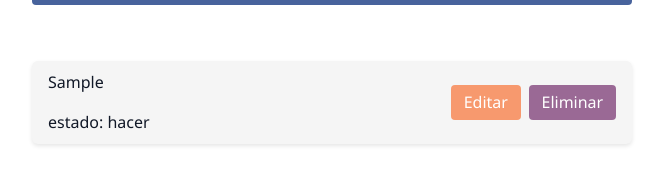
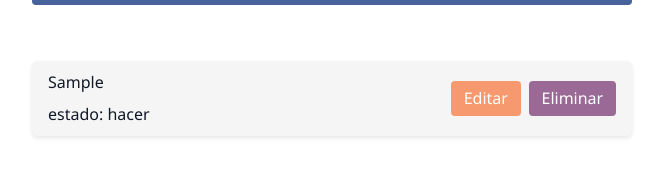
Before and after one commit to ramigalvan/utn-react-lista-tareas, a React (Vite) app: page / in a window 1280 px wide. Both pictures are taken after typing "Sample" into the empty fields and a click on the button "Agregar". Shown: the part 219-403 px from the top of the page, without its empty margins (308-971 px from the left). Built offline with nearby package versions, Linux system fonts and the light colour scheme.

Commit message:
fix: ajustando css a componentes FormTarea y TareaItem

```diff
--- a/src/components/tarea/FormTarea.module.css
+++ b/src/components/tarea/FormTarea.module.css
@@ -15,6 +15,13 @@
 .inputGroup {
   display: flex;
   gap: 0.6rem;
+}
+
+@media (max-width: 370px) {
+
+  .inputGroup {
+    flex-direction: column;
+  }
 }
 
 .input,
@@ -35,7 +42,8 @@
   padding: 0.5rem 1rem;
   border: none;
   cursor: pointer;
-  background: #48639C; /* azul de la paleta */
+  background: #48639C;
+  /* azul de la paleta */
   color: white;
   border-radius: 4px;
   font-weight: 500;
@@ -43,12 +51,14 @@
 }
 
 .button:hover {
-  background: #3b517f; /* azul más oscuro */
+  background: #3b517f;
+  /* azul más oscuro */
   transform: scale(1.03);
 }
 
 .cancel {
-  background: #976391a8; /* violeta de la paleta */
+  background: #976391a8;
+  /* violeta de la paleta */
 }
 
 .cancel:hover {
--- a/src/components/tarea/TareaItem.module.css
+++ b/src/components/tarea/TareaItem.module.css
@@ -27,10 +27,17 @@
 }
 
 .contenido {
-  flex: 1;
+  flex: 1 1 auto; /* permite que crezca pero ceda espacio a los botones */
   display: flex;
   flex-direction: column;
-  gap: 1rem;
+  gap: 0.5rem;
+  min-width: 0; /* importante para que overflow funcione dentro de flex */
+}
+
+.contenido span {
+  overflow: hidden;
+  text-overflow: ellipsis; /* trunca texto largo con "..." */
+  white-space: nowrap; /* evita que se rompa en varias líneas */
 }
 
 .botones {
```
